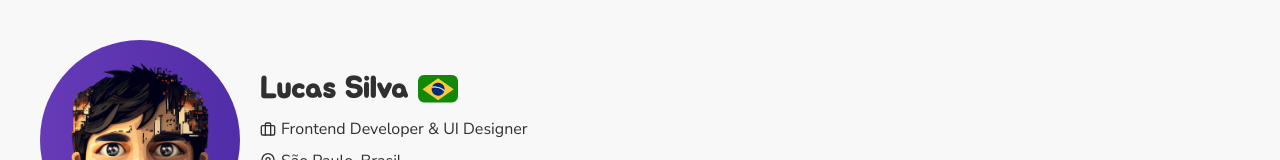
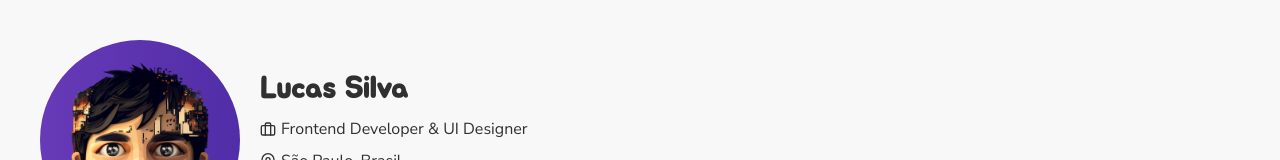
Before and after one commit to Lucassocorrosilva7/Portfolio-Tupi, a React (Vite) app: page / in a window 1280 px wide. Shown: the part 140-300 px from the top of the page. Built offline with nearby package versions, Linux system fonts and the light colour scheme.

Commit message:
style: Removendo flag e add novos estilos

```diff
--- a/src/pages/About.jsx
+++ b/src/pages/About.jsx
@@ -1,7 +1,6 @@
 import "./about.scss";
 import useProjects from "@/hooks/useProjects";
 import Image from "@/assets/images/hero.png";
-import Flag from "@/assets/images/brazil.svg";
 import Navbar from "@/components/Navbar";
 
 const About = () => {
@@ -16,9 +15,7 @@ const About = () => {
             <img src={Image} alt="image" />
           </div>
           <div className="about__info-content">
-            <h2 className="about__info-content--name">
-              Lucas Silva <img src={Flag} alt="bandeira do brasil" />
-            </h2>
+            <h2 className="about__info-content--name">Lucas Silva</h2>
             <div>
               {info.map((currentInfo) => {
                 const { id, text, icon } = currentInfo;
```
